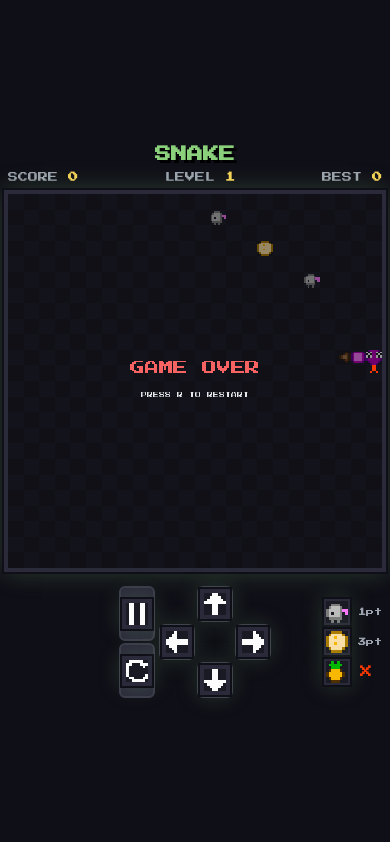
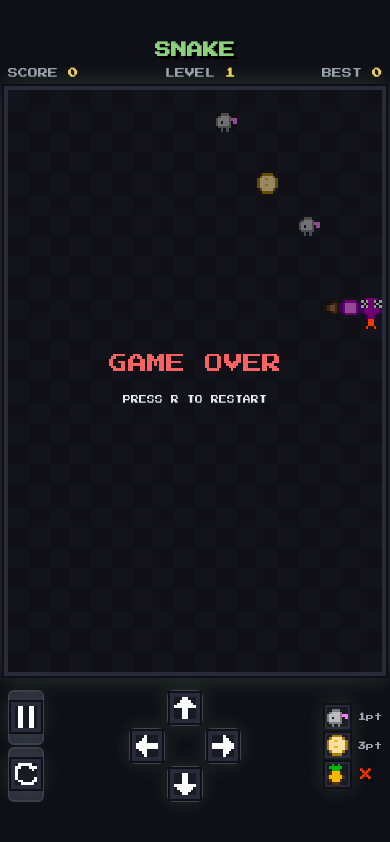
Before and after one commit to gidili/snake-bit, a plain HTML site: page index.html in a window 390 px wide. Drawn offline with Linux system fonts and the light colour scheme.

Commit message:
Use taller 18x28 grid on mobile for bigger tiles; align controls to canvas width

```diff
--- a/game.js
+++ b/game.js
@@ -4,8 +4,12 @@
   const scoreEl = document.getElementById('score');
   const bestEl = document.getElementById('best');
 
-  const GRID = 24;
-  const CELL = canvas.width / GRID;
+  const isNarrowViewport = window.innerWidth / window.innerHeight < 0.85;
+  const GRID_W = isNarrowViewport ? 18 : 24;
+  const GRID_H = isNarrowViewport ? 28 : 24;
+  const CELL = 26;
+  canvas.width = GRID_W * CELL;
+  canvas.height = GRID_H * CELL;
   const START_TICK_MS = 264;
   const MIN_TICK_MS = 55;
   const TICK_STEP_MS = 12;
@@ -79,8 +83,8 @@
 
   function spawnFood() {
     for (let tries = 0; tries < 200; tries++) {
-      const x = Math.floor(Math.random() * GRID);
-      const y = Math.floor(Math.random() * GRID);
+      const x = Math.floor(Math.random() * GRID_W);
+      const y = Math.floor(Math.random() * GRID_H);
       if (isCellFree(x, y)) {
         const r = Math.random();
         const type = r < PINEAPPLE_CHANCE
@@ -106,15 +110,15 @@
       for (const [dx, dy] of shuffledO) {
         const x = p.x + dx;
         const y = p.y + dy;
-        if (x < 0 || x >= GRID || y < 0 || y >= GRID) continue;
+        if (x < 0 || x >= GRID_W || y < 0 || y >= GRID_H) continue;
         if (!isCellFree(x, y)) continue;
         foods.push({ x, y, type: 'rat' });
         return true;
       }
     }
     for (let tries = 0; tries < 100; tries++) {
-      const x = Math.floor(Math.random() * GRID);
-      const y = Math.floor(Math.random() * GRID);
+      const x = Math.floor(Math.random() * GRID_W);
+      const y = Math.floor(Math.random() * GRID_H);
       if (isCellFree(x, y)) {
         foods.push({ x, y, type: 'rat' });
         return true;
@@ -162,7 +166,7 @@
 
     const head = { x: snake[0].x + dir.x, y: snake[0].y + dir.y };
 
-    if (head.x < 0 || head.x >= GRID || head.y < 0 || head.y >= GRID) {
+    if (head.x < 0 || head.x >= GRID_W || head.y < 0 || head.y >= GRID_H) {
       alive = false;
       return;
     }
@@ -513,9 +517,9 @@
 
   function drawTongue(headX, headY) {
     const distLeft = headX;
-    const distRight = GRID - 1 - headX;
+    const distRight = GRID_W - 1 - headX;
     const distTop = headY;
-    const distBottom = GRID - 1 - headY;
+    const distBottom = GRID_H - 1 - headY;
     const nearestVertWall = Math.min(distLeft, distRight);
     const nearestHorizWall = Math.min(distTop, distBottom);
     let dir;
@@ -671,8 +675,8 @@
     ctx.fillRect(0, 0, canvas.width, canvas.height);
 
     ctx.fillStyle = '#20202e';
-    for (let i = 0; i < GRID; i++) {
-      for (let j = 0; j < GRID; j++) {
+    for (let i = 0; i < GRID_W; i++) {
+      for (let j = 0; j < GRID_H; j++) {
         if ((i + j) % 2 === 0) ctx.fillRect(i * CELL, j * CELL, CELL, CELL);
       }
     }
--- a/index.html
+++ b/index.html
@@ -176,27 +176,40 @@
   @media (max-width: 640px) {
     body { padding: 8px; box-sizing: border-box; }
     h1 { font-size: 16px; margin: 0 0 10px; }
-    #hud { width: 100%; max-width: 520px; margin-bottom: 8px; }
+    #hud {
+      width: min(100vw - 16px, calc((100vh - 210px) * 18 / 28));
+      max-width: none;
+      margin-bottom: 8px;
+    }
     canvas#game {
-      width: 100%;
-      max-width: min(100vw - 16px, 100vh - 210px);
+      width: min(100vw - 16px, calc((100vh - 210px) * 18 / 28));
+      max-width: none;
+      height: auto;
+      aspect-ratio: 18 / 28;
     }
     #controls {
-      max-width: 100%;
-      grid-template-columns: 1fr auto 1fr;
-      gap: 10px;
+      display: flex;
+      justify-content: space-between;
+      align-items: center;
+      width: min(100vw - 16px, calc((100vh - 210px) * 18 / 28));
+      max-width: none;
+      gap: 0;
       font-size: 7px;
     }
     #kbd-info { display: none; }
+    #control-cluster { display: contents; }
     #dpad {
       grid-template-columns: repeat(3, 36px);
       grid-template-rows: repeat(3, 36px);
       gap: 2px;
     }
-    #action-col { width: 36px; }
+    #action-col { width: 36px; height: 112px; }
     .btn-icon { width: 22px; height: 22px; }
     #legend { font-size: 8px; gap: 4px; }
-    .legend-sprite { width: 22px; height: 22px; }
+    .legend-sprite {
+      width: min(calc((100vw - 16px) / 18), calc((100vh - 210px) / 28));
+      height: min(calc((100vw - 16px) / 18), calc((100vh - 210px) / 28));
+    }
   }
 </style>
 </head>
```
